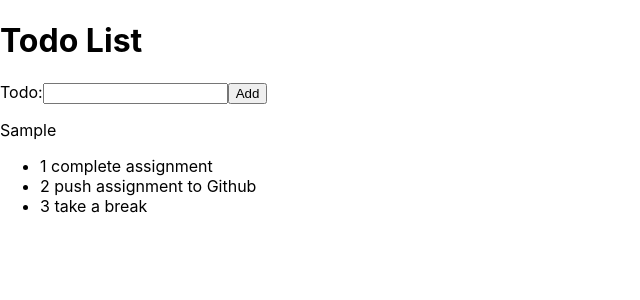
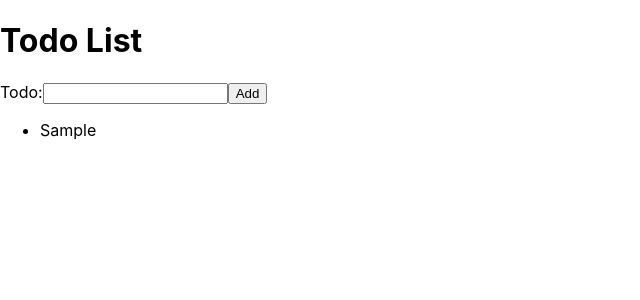
Before and after one commit to Gio-Romero/react-todo, a React (Create React App) app: page / in a window 1280 px wide. Both pictures are taken after typing "Sample" into the empty fields and a click on the button "Add". Shown: the top 300 px of the page, without its empty margins (0-640 px from the left). Built offline with nearby package versions, Linux system fonts and the light colour scheme.

Commit message:
lesson 4 complete

```diff
--- a/src/App.js
+++ b/src/App.js
@@ -5,15 +5,19 @@
 import AddTodoForm from './addTodoForm';
 
 
+
+
 function App() {
-  const [newTodo,setNewTodo] = useState('')
+  const [todoList, setTodoList] = useState([])
 
+  function addTodo(newTodo){
+    setTodoList([...todoList,newTodo])
+  }
   return (
     <>
       <h1>Todo List</h1>
-      <AddTodoForm onAddTodo = {setNewTodo} />
-      <p>{newTodo}</p>
-      <TodoList />
+      <AddTodoForm onAddTodo={addTodo} />
+      <TodoList todoList={todoList} />
     </>
   );
 }
--- a/src/TodoList.js
+++ b/src/TodoList.js
@@ -1,25 +1,11 @@
 import React from "react";
 import TodoListItem from "./todoListItem";
 
-
-const todoList = [{
-    id: 1,
-    title: 'complete assignment'
-},
-{
-    id: 2,
-    title: 'push assignment to Github'
-},
-{
-    id:3,
-    title: 'take a break'
-}]
-
-function TodoList() {
+function TodoList({todoList}) {
     return (
         <ul>
             {todoList.map((item) => {
-                return <TodoListItem key={item.id} todo={item} />
+                return <TodoListItem key={item.id} todo={item.title} />
             })}
         </ul>
     )
--- a/src/addTodoForm.js
+++ b/src/addTodoForm.js
@@ -1,18 +1,24 @@
-import React from "react";
+import React, { useState } from "react";
 
-function AddTodoForm(props) {
+function AddTodoForm({onAddTodo}) {
+
+    const [todoTitle, setTodoTitle] = useState('')
+
+    function handleTitleChange(event) {
+        const newTodoTitle = event.target.value
+        setTodoTitle(newTodoTitle)
+    }
 
     function handleAddTodo(event) {
         event.preventDefault()
-        const todoTitle = event.target.title.value
-        props.onAddTodo(todoTitle)
-        event.target.reset()
+        onAddTodo({ title: todoTitle, id: Date.now() })
+        event.target.title.value = ""
     }
 
     return (
         <form onSubmit={handleAddTodo}>
             <label htmlFor="todoTitle">Todo:</label>
-            <input name="title" id="todoTitle" />
+            <input name="title" id="todoTitle" onChange={handleTitleChange} />
             <button >Add</button>
         </form>
     )
--- a/src/todoListItem.js
+++ b/src/todoListItem.js
@@ -1,8 +1,8 @@
 import React from "react";
 
-function TodoListItem(props){
+function TodoListItem({todo}){
     return (
-        <li>{props.todo.id} {props.todo.title}</li>
+        <li> {todo}</li>
     )
 }
 export default TodoListItem
```
